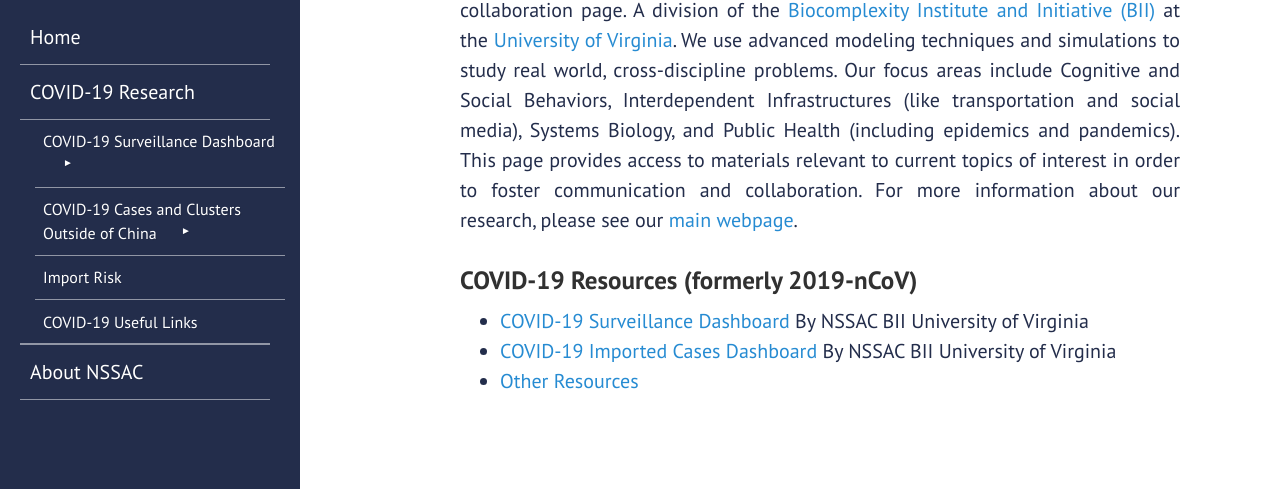
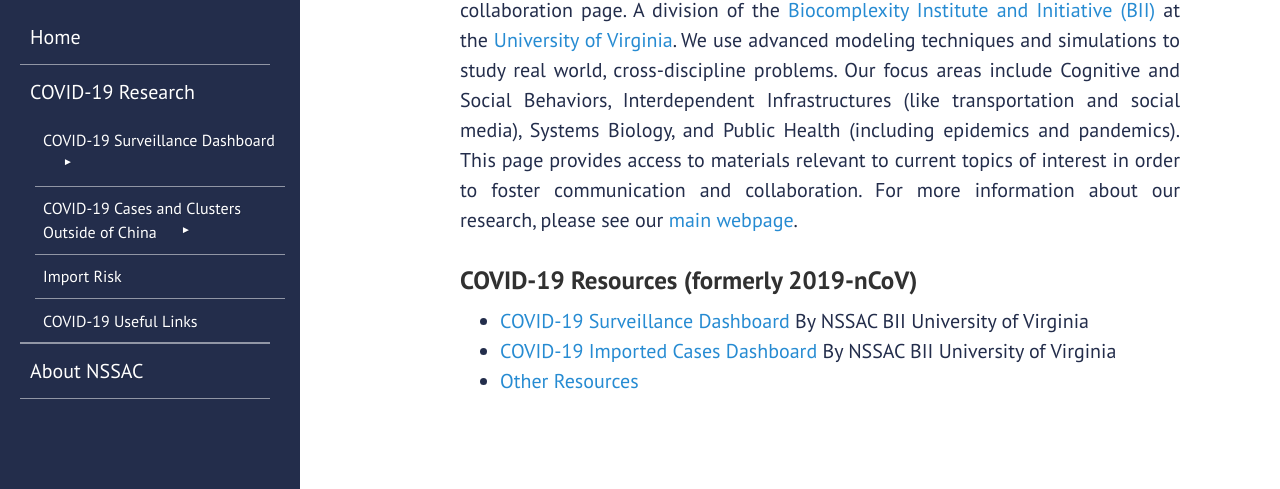
Before and after one commit to mehta-gaurav/mehta-gaurav.github.io, a Jekyll site: the page built from index.md, in a window 1280 px wide. Shown: the part 158-647 px from the top of the page. Built offline with Jekyll 4.4.1, drawn with Linux system fonts in a browser that asks for light colours.

Commit message:
Update sidebar.html

```diff
--- a/_includes/sidebar.html
+++ b/_includes/sidebar.html
@@ -17,7 +17,7 @@
           <li><a class="sidebar-nav-item{% if page.url == site.baseurl %} active{% endif %}" href="{{ site.baseurl }}">Home</a></li>
           <li>
 <!--             <a href="{{ site.dashboardUrl }}"><label for="sm1" class="sidebar-nav-item{% if page.url == site.dashboardUrl %} active{% endif %}" >COVID-19 Research  <span class="drop-icon">▾</span> <span><label title="Toggle Drop-down" class="drop-icon" for="sm1">▾</label></span></label> -->
-             <a class="sidebar-nav-item{% if page.url == site.aboutUrl %} active{% endif %}" href="{{ site.dashboardUrl }}" style= "border-bottom: 0.4px groove rgba(255,255,255,.5);" >COVID-19 Research
+             <a class="sidebar-nav-item{% if page.url == site.aboutUrl %} active{% endif %}" href="{{ site.dashboardUrl }}" >COVID-19 Research
  				<span class="drop-icon"></span>
  				<span><label title="Toggle Drop-down" class="drop-icon" for= "sm1">▾</label></span>
 	     </a>
```
